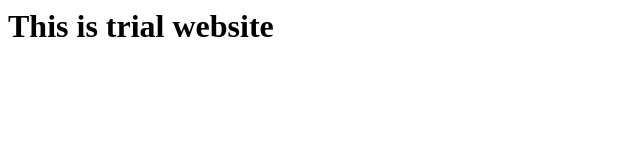
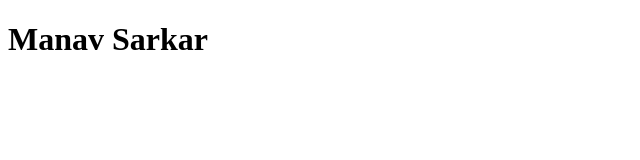
Before and after one commit to ManavSarkar/manav.github.io, a plain HTML site: page index.html in a window 1280 px wide. Shown: the whole page, without its empty margins (0-640 px from the left). Drawn offline with Linux system fonts and the light colour scheme.

Commit message:
Update index.html

```diff
--- a/index.html
+++ b/index.html
@@ -1,6 +1,12 @@
-<html>
-<body>
-<h1>This is trial website</h1>
-</body>
-
+<!DOCTYPE html>
+<html lang="en">
+  <head>
+    <meta charset="UTF-8" />
+    <meta http-equiv="X-UA-Compatible" content="IE=edge" />
+    <meta name="viewport" content="width=device-width, initial-scale=1.0" />
+    <title>Manav Sarkar</title>
+  </head>
+  <body>
+    <h1 title="heading">Manav Sarkar</h1>
+  </body>
 </html>
```
